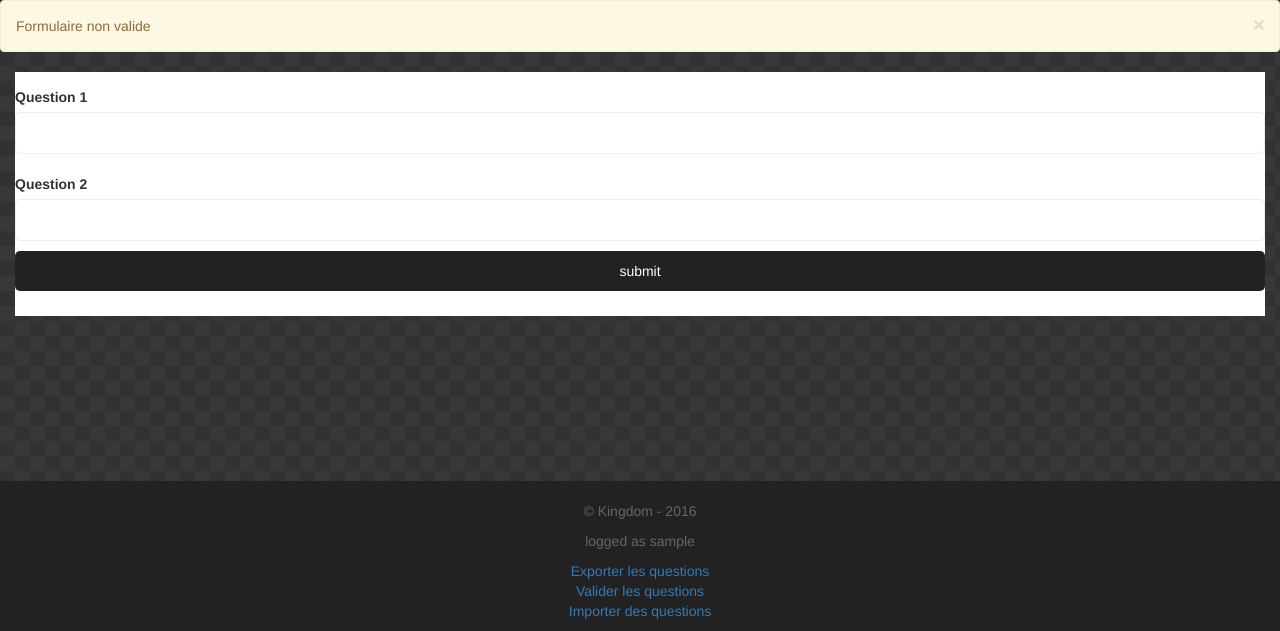
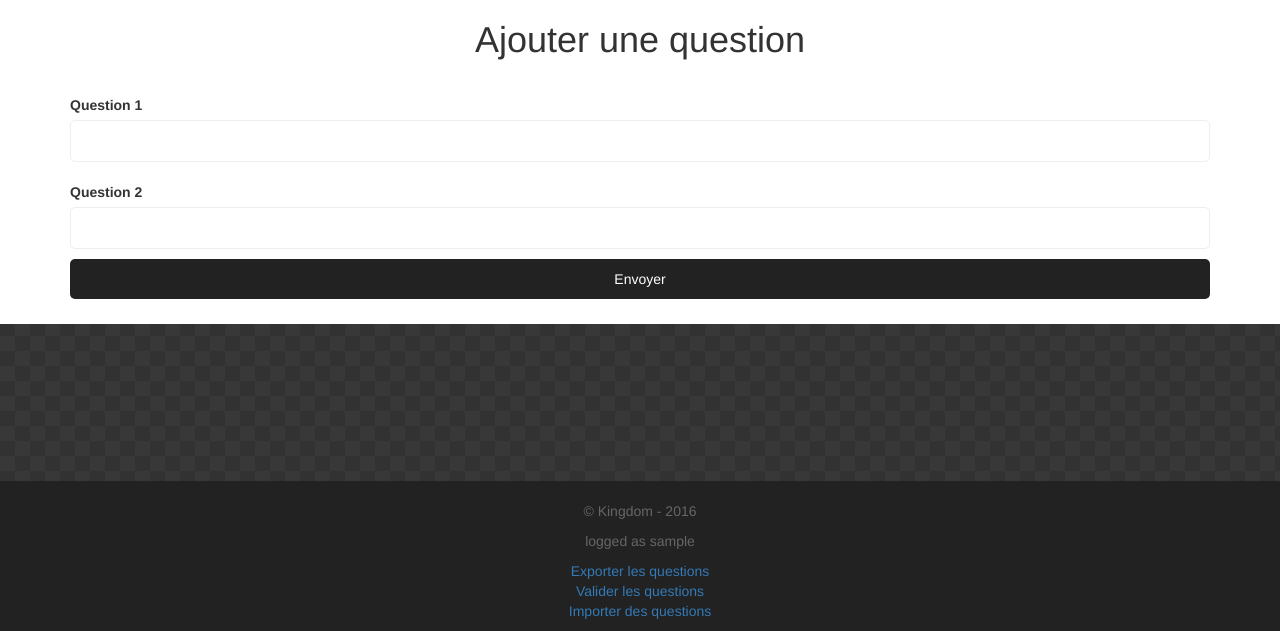
Before and after one commit to EricDupertuis/cpnv-choices, a PHP site: page /addQuestion in a window 1280 px wide. Shown: the part 169-800 px from the top of the page. Run offline with PHP 8.4, Linux system fonts and the light colour scheme; the visitor is signed in with stand-in values (Sample User, id 1); a stand-in replaces the project's code that opens the database connection.

Commit message:
addQestion fix

```diff
--- a/addQuestion.php
+++ b/addQuestion.php
@@ -25,8 +25,6 @@
     } else {
         $app->addFlash('warning', 'Erreur lors de l\' ajout d\'une question');
     }
-} else {
-    $app->addFlash('warning', 'Formulaire non valide');
 }
 
 include_once $app->getConfig()['app']['app_dir'].'pages/addQuestion.php';
--- a/pages/addQuestion.php
+++ b/pages/addQuestion.php
@@ -1,7 +1,14 @@
 <?php include_once 'incs/head.php'; ?>
-    <div class="container-fluid">
-        <div class="souspage">
+    <div class="souspage">
+        <div class="container">
             <div class="main">
+                <h1>
+                    <?php if ($user->isAdmin()): ?>
+                        Ajouter une question
+                    <?php else: ?>
+                        Proposer une question
+                    <?php endif; ?>
+                </h1>
                 <form method="post" action="<?php echo $_SERVER['REQUEST_URI'] ?>">
                     <label for="question1">Question 1</label>
                     <input type="text" id="question2" name="question1">
@@ -9,7 +16,7 @@
                     <label for="question2">Question 2</label>
                     <input type="text" id="question2" name="question2">
 
-                    <input type="submit" value="submit">
+                    <input type="submit" value="Envoyer">
                 </form>
             </div>
         </div>
```
